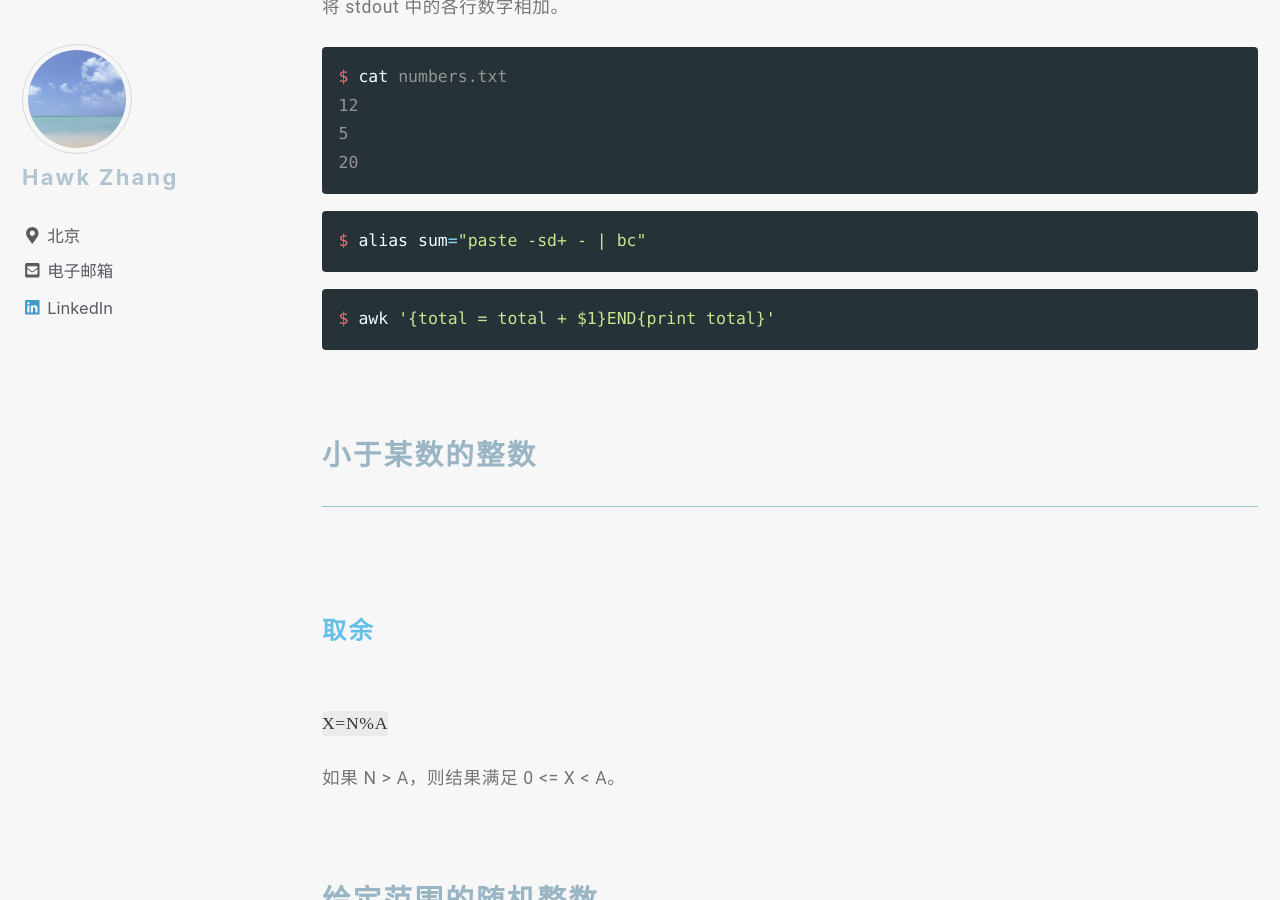
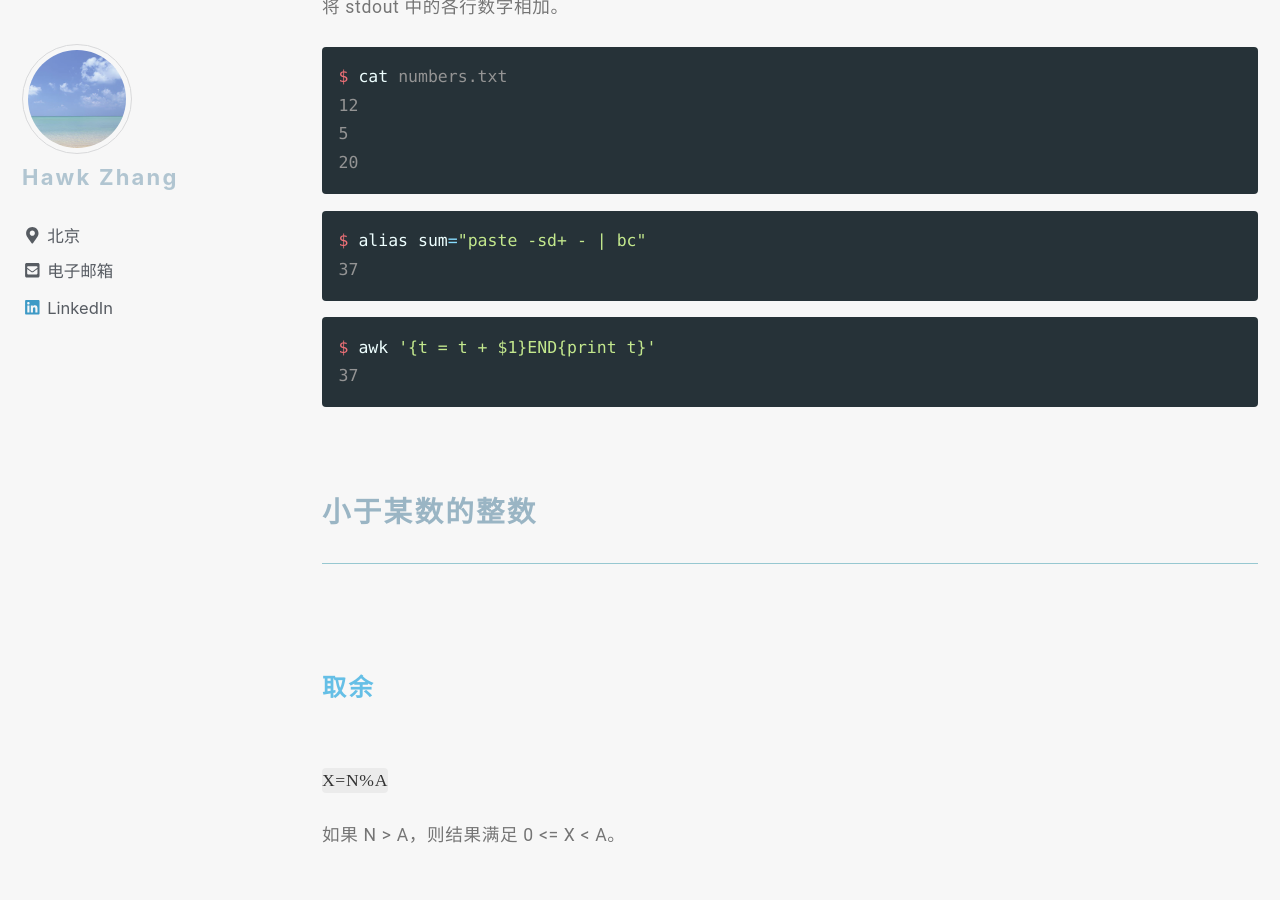
Before and after one commit to narru888/linotes_note, a Jekyll site: the page built from _posts/codes/2017-07-01-numbers.md, in a window 1280 px wide and 900 px high, scrolled down 3529 px. Built offline with Jekyll 4.4.1, drawn with Linux system fonts in a browser that asks for light colours; nearby versions of some CDN libraries; a script that is not in the unit is left out.

Commit message:
update on 2018-10-31 15:30:01 CST

````diff
--- a/_posts/codes/2017-07-01-numbers.md
+++ b/_posts/codes/2017-07-01-numbers.md
@@ -139,10 +139,12 @@
 
 ```bash
 $ alias sum="paste -sd+ - | bc"
+37
 ```
 
 ```bash
-$ awk '{total = total + $1}END{print total}'
+$ awk '{t = t + $1}END{print t}'
+37
 ```
 
 
````
